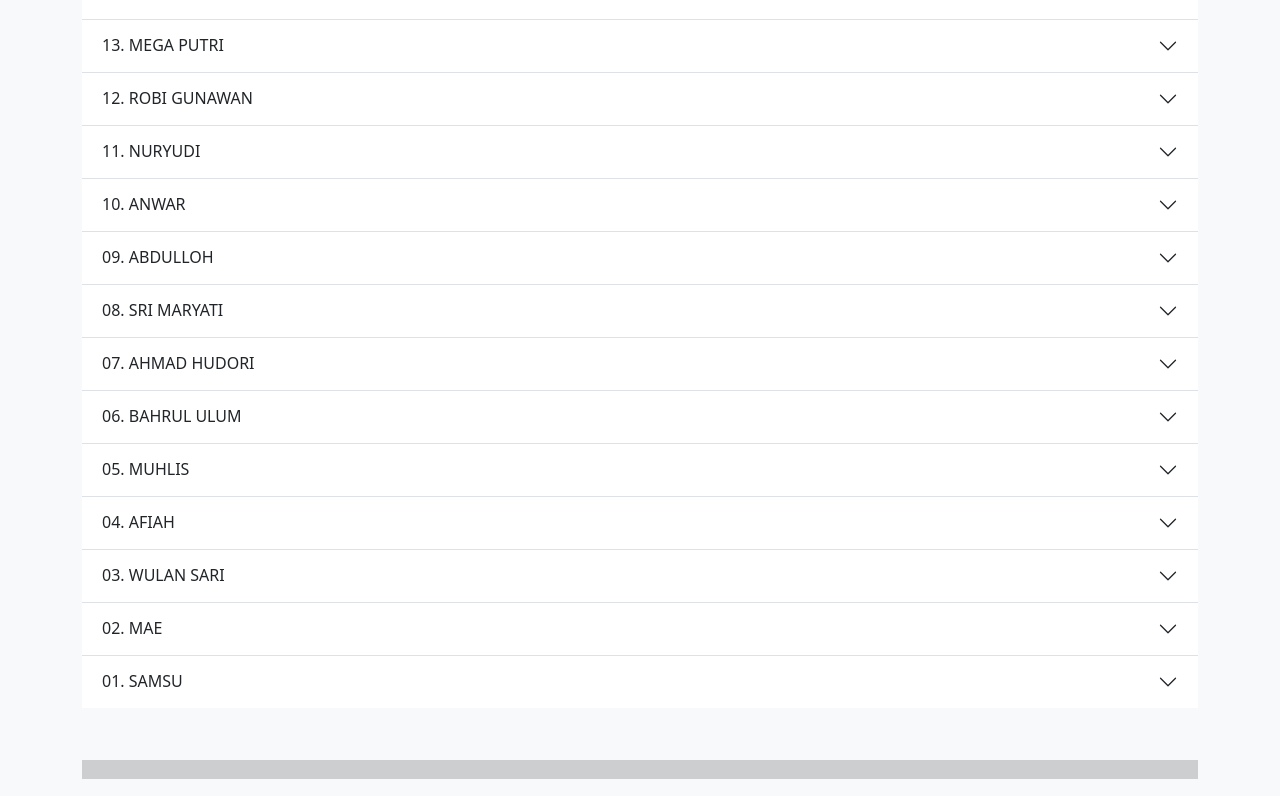
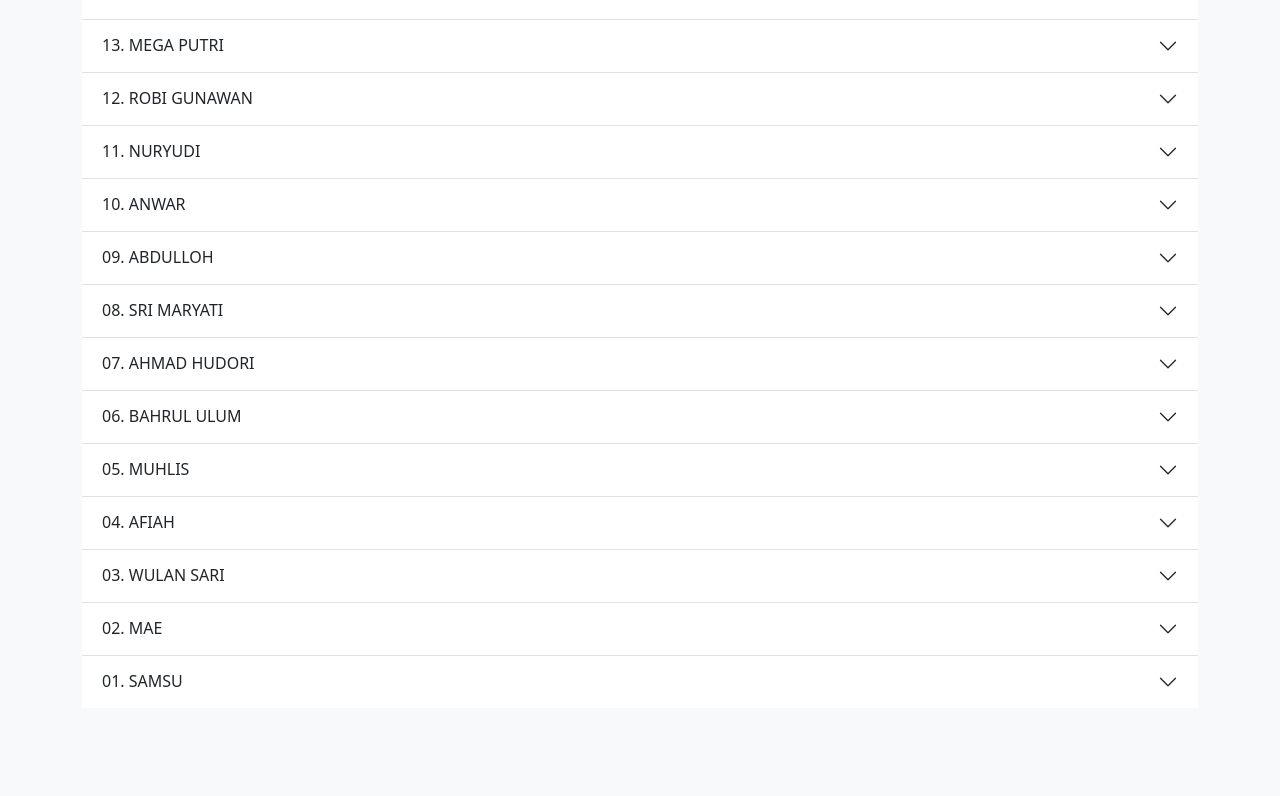
Before and after one commit to samsuacu/samsuacu.github.io, a plain HTML site: page index.html in a window 1280 px wide. Shown: the part 1061-1857 px from the top of the page. After the commit the page ends 1817 px from the top, so only its background shows below. Drawn offline with Linux system fonts and the light colour scheme.

Commit message:
Update index.html

```diff
--- a/index.html
+++ b/index.html
@@ -1035,10 +1035,6 @@
 
       </div><!-- End Accordion -->
 
-      <p class="placeholder-glow">
-        <span class="placeholder col-12 placeholder-lg"></span>
-      </p>
-
     </main><!-- End Countainer -->
   </body>
 
```
